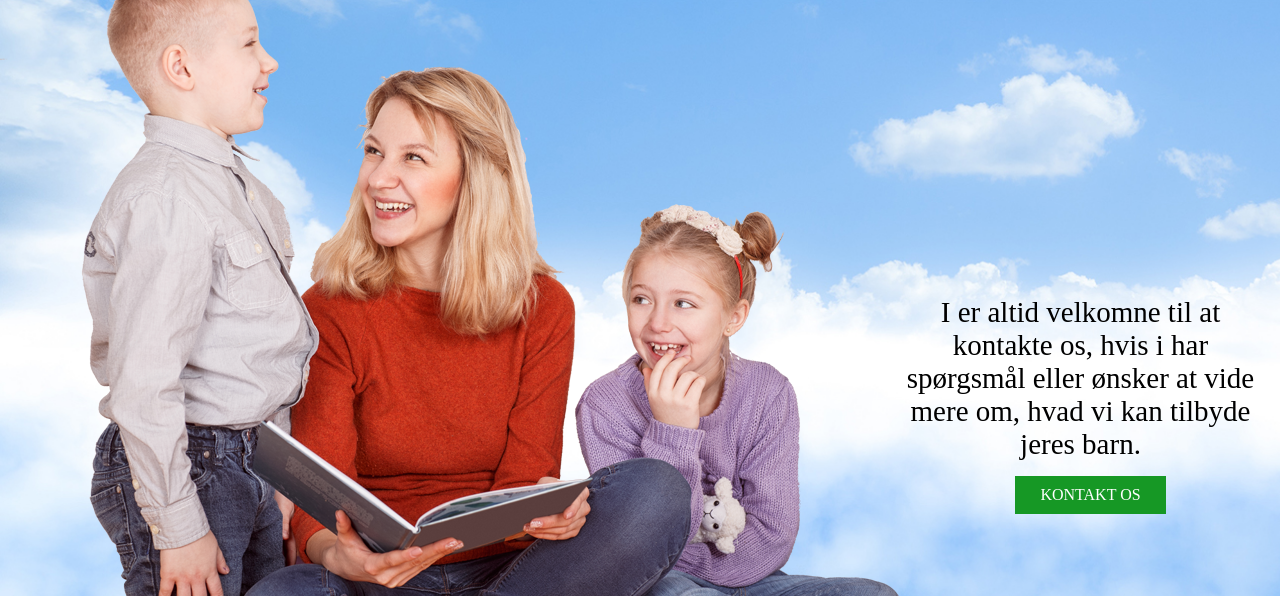
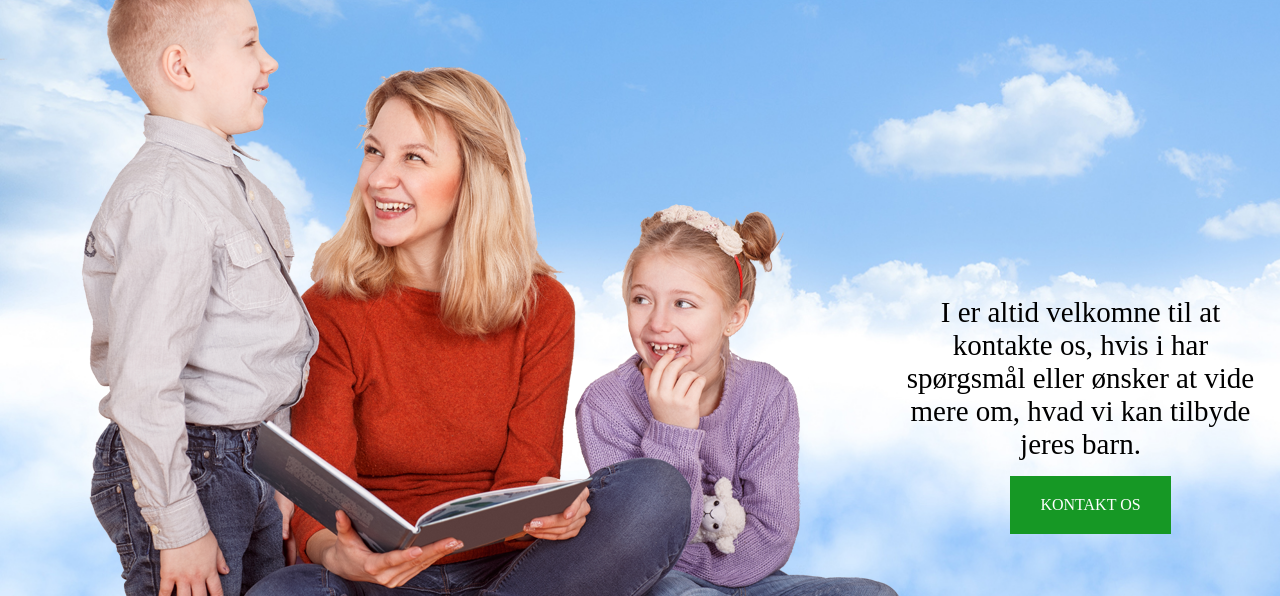
Before and after one commit to kod570/Hjemmeside-til-Jette, a plain HTML site: page index.html in a window 1280 px wide. Shown: the part 87-683 px from the top of the page. Drawn offline with Linux system fonts and the light colour scheme; a web font is replaced by a local one.

Commit message:
Update style.css

```diff
--- a/css/style.css
+++ b/css/style.css
@@ -35,6 +35,9 @@ header div {
 #headersection a {
   display: inline-block;
   margin-top: 15px;
+  padding: 20px;
+  padding-right: 30px;
+  padding-left: 30px;
 }
 
 header p {
@@ -205,7 +208,7 @@ footer {
   display: inline-block;
 }
 #info ul li a:hover {
-  background-color: rgba(22, 152, 37, 1);
+  color: rgba(22, 152, 37, 1);
 }
 address {
   width: 25%;
```
